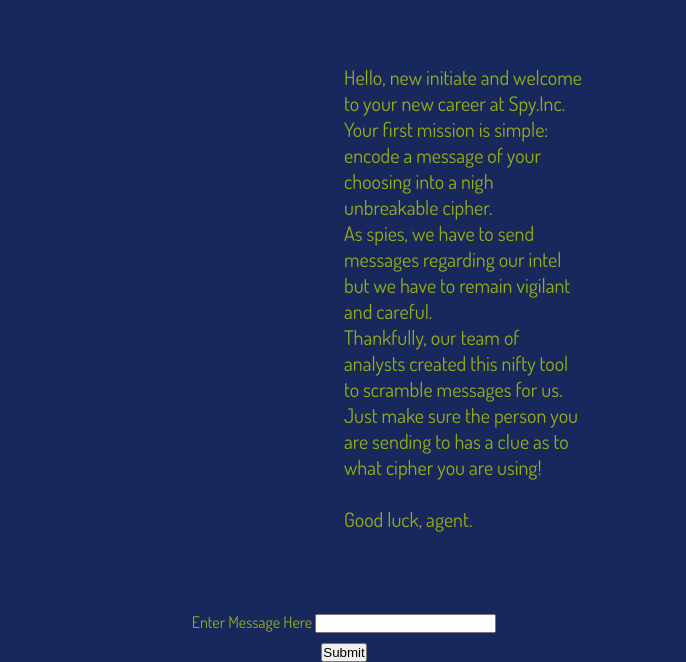
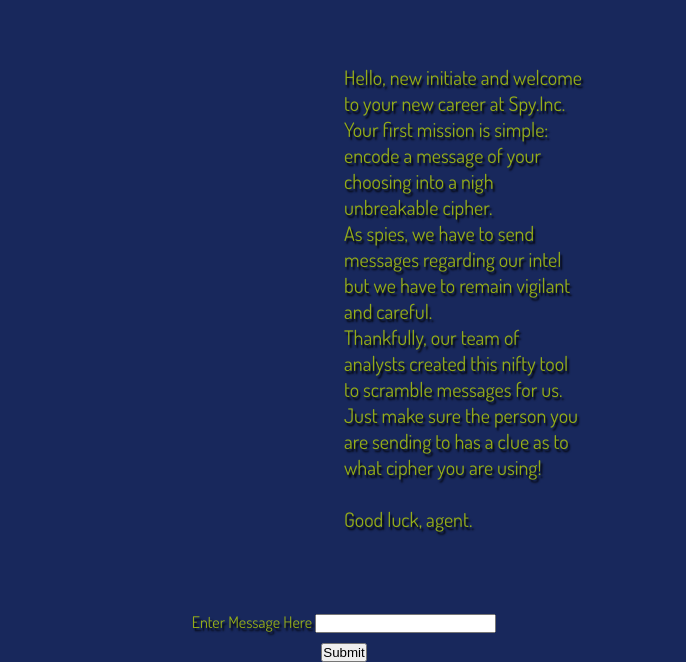
Before and after one commit to Floopy891/JS_Portfolio, a plain HTML site: page index.html in a window 1280 px wide. Shown: the part 263-925 px from the top of the page, without its empty margins (296-982 px from the left). Drawn offline with Linux system fonts and the light colour scheme.

Commit message:
add text shadow

```diff
--- a/style/style.css
+++ b/style/style.css
@@ -10,7 +10,7 @@ body{
     font-size: 16px;
     color: #95ad18;
     background-color: #18285c;
-    text-shadow: black;
+    text-shadow: 2px 3px 2px black;
     text-align: center;
     display: block;
 }
```
